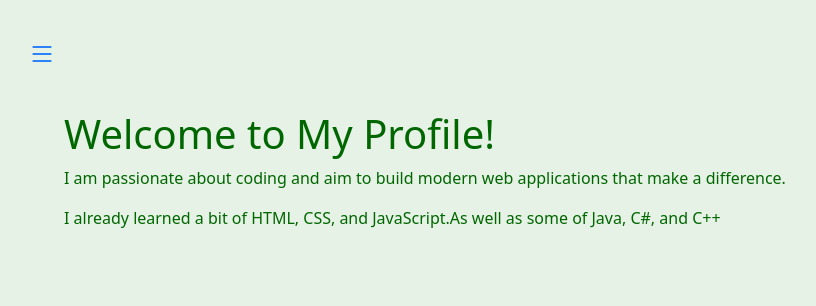
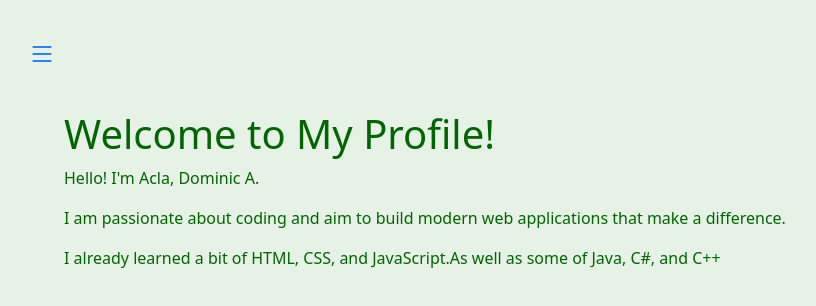
Before and after one commit to AclaDominic/ProfileWebsite, a React (Create React App) app in the folder profile/: page / in a window 1280 px wide. Shown: the top 306 px of the page, without its empty margins (4-820 px from the left). Built offline with nearby package versions, Linux system fonts and the light colour scheme.

Commit message:
added name on home

```diff
--- a/profile/src/components/Home.js
+++ b/profile/src/components/Home.js
@@ -4,6 +4,7 @@ const Home = () => {
     return (
         <div className="home-page" style={{ backgroundColor: '#e6f2e6', color: '#006600', padding: '20px' }}>
             <h1>Welcome to My Profile!</h1>
+            <p>Hello! I'm Acla, Dominic A.</p>
             <p>I am passionate about coding and aim to build modern web applications that make a difference.</p>
             <p>I already learned a bit of HTML, CSS, and JavaScript.As well as some of Java, C#, and C++</p>
         </div>
```
